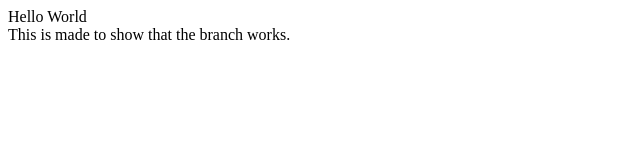
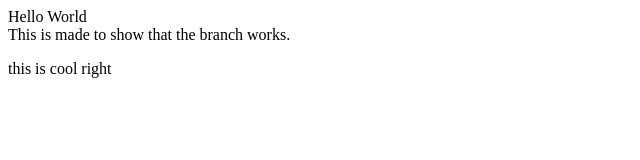
Before and after one commit to Kamukwamba-Samiselo/Demo-Repo, a plain HTML site: page index.html in a window 1280 px wide. Shown: the whole page, without its empty margins (0-640 px from the left). Drawn offline with Linux system fonts and the light colour scheme.

Commit message:
commit 2  msg

```diff
--- a/index.html
+++ b/index.html
@@ -12,6 +12,9 @@
     </div>
     <div>
         This is made to show that the branch works.
+        <p>
+            this is cool right
+        </p>
     </div>
 </body>
 </html>
```
